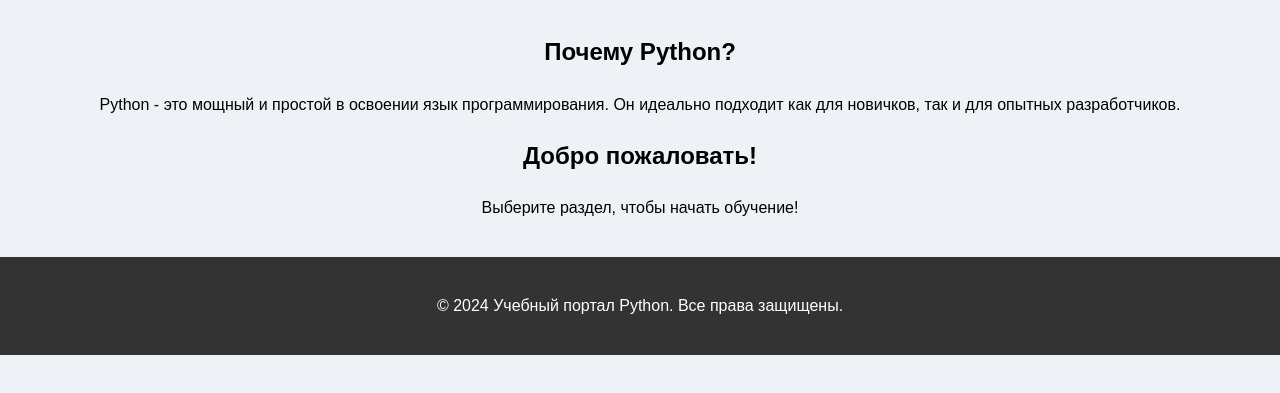
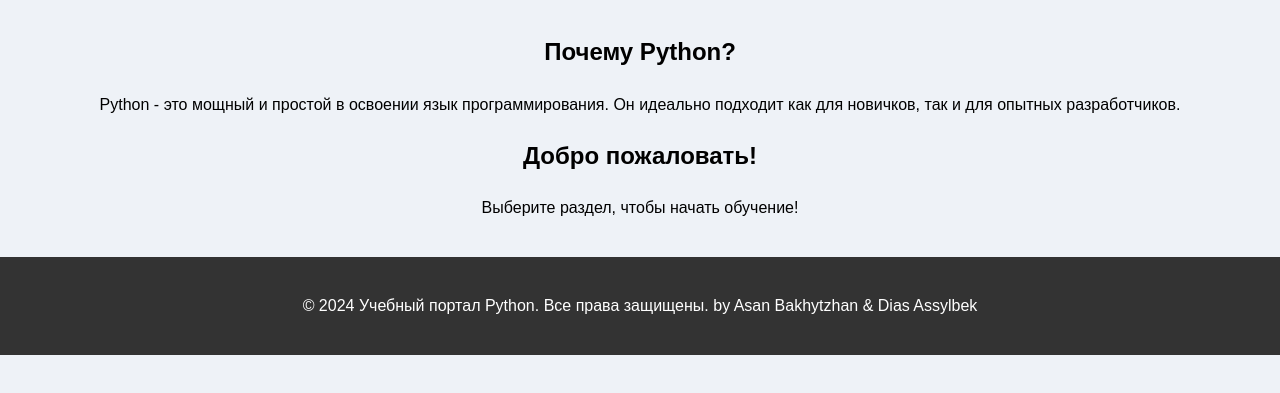
Before and after one commit to Bixen7135/Bixen7135.github.io, a plain HTML site: page index.html in a window 1280 px wide. Shown: the part 219-612 px from the top of the page. Drawn offline with Linux system fonts and the light colour scheme.

Commit message:
Update index.html

```diff
--- a/index.html
+++ b/index.html
@@ -141,7 +141,7 @@
   </main>
 
   <footer>
-    <p>© 2024 Учебный портал Python. Все права защищены.</p>
+    <p>© 2024 Учебный портал Python. Все права защищены. by Asan Bakhytzhan & Dias Assylbek</p>
   </footer>
 </body>
 </html>
```
